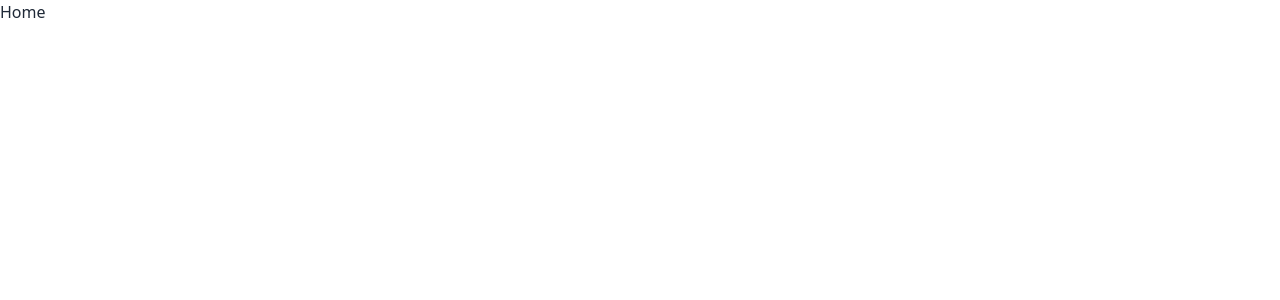
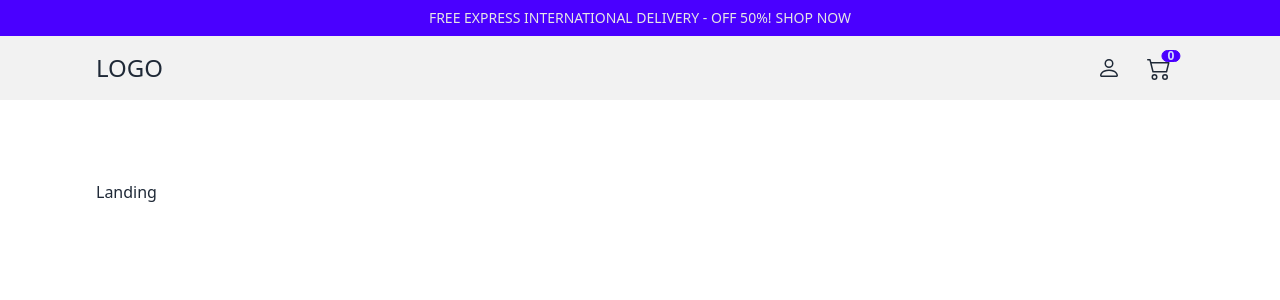
Before and after one commit to akaBaytar/comfy-store, a React (Vite) app: page / in a window 1280 px wide. Shown: the top 300 px of the page. Built offline with nearby package versions, Linux system fonts and the light colour scheme.

Commit message:
global notifaction and header

```diff
--- /dev/null
+++ b/src/components/Header.jsx
@@ -0,0 +1,22 @@
+import { Link } from 'react-router-dom';
+import { Navbar } from '../components';
+
+const Header = () => {
+  return (
+    <header>
+      <div className='py-2 text-xs sm:text-sm text-center text-base-300 bg-primary'>
+        <p className='text-balance'>
+          FREE EXPRESS INTERNATIONAL DELIVERY - OFF 50%!
+          <Link
+            to='/products'
+            className='link link-hover text-xs sm:text-sm ml-1'>
+            SHOP NOW
+          </Link>
+        </p>
+      </div>
+      <Navbar />
+    </header>
+  );
+};
+
+export default Header;
--- /dev/null
+++ b/src/components/Navbar.jsx
@@ -0,0 +1,53 @@
+import { NavLink } from 'react-router-dom';
+
+import { FaBars } from 'react-icons/fa';
+import { BsCart2, BsPerson } from 'react-icons/bs';
+
+const Navbar = () => {
+  return (
+    <nav className='bg-base-200'>
+      <div className='navbar aligning'>
+        <div className='navbar-start'>
+          <NavLink to='/' className='hidden lg:flex text-2xl items-center'>
+            LOGO
+          </NavLink>
+          <div className='dropdown'>
+            <label tabIndex={0} className='btn btn-ghost btn-sm lg:hidden'>
+              <FaBars className='w-6 h-6' />
+            </label>
+            <ul
+              tabIndex={0}
+              className='menu menu-lg dropdown-content mt-2 p-2 z-10 shadow bg-base-200'>
+              {/* navlinks */}
+            </ul>
+          </div>
+        </div>
+        <div className='navbar-center'>
+          <ul className='manu menu-horizontal hidden lg:flex'>
+            {/* navlinks */}
+          </ul>
+          <NavLink to='/' className=' text-2xl items-center lg:hidden'>
+            LOGO
+          </NavLink>
+        </div>
+        <div className='navbar-end'>
+          {/* theme */}
+          <NavLink to='/login' className='btn btn-ghost btn-sm'>
+            <BsPerson className='w-6 h-6' />
+          </NavLink>
+
+          <NavLink to='/cart' className='btn btn-ghost btn-sm'>
+            <div className='indicator'>
+              <BsCart2 className='w-6 h-6' />
+              <span className='badge badge-xs badge-primary indicator-item'>
+                0
+              </span>
+            </div>
+          </NavLink>
+        </div>
+      </div>
+    </nav>
+  );
+};
+
+export default Navbar;
--- a/src/components/index.js
+++ b/src/components/index.js
@@ -1,2 +1,4 @@
-export {default as FormInput} from './FormInput'
-export {default as SubmitButton} from './SubmitButton'
+export { default as FormInput } from './FormInput';
+export { default as SubmitButton } from './SubmitButton';
+export { default as Header } from './Header';
+export { default as Navbar } from './Navbar';
--- a/src/pages/Home.jsx
+++ b/src/pages/Home.jsx
@@ -1,7 +1,16 @@
+import { Fragment } from 'react';
+import { Outlet } from 'react-router-dom';
+import { Header } from '../components';
+
 const Home = () => {
   return (
-    <div>Home</div>
-  )
-}
+    <Fragment>
+      <Header />
+      <section className='aligning py-20'>
+        <Outlet />
+      </section>
+    </Fragment>
+  );
+};
 
-export default Home
+export default Home;
--- a/style/index.css
+++ b/style/index.css
@@ -1,3 +1,9 @@
 @tailwind base;
 @tailwind components;
 @tailwind utilities;
+
+@layer components {
+  .aligning {
+    @apply mx-auto max-w-6xl px-8
+  }
+}
```
